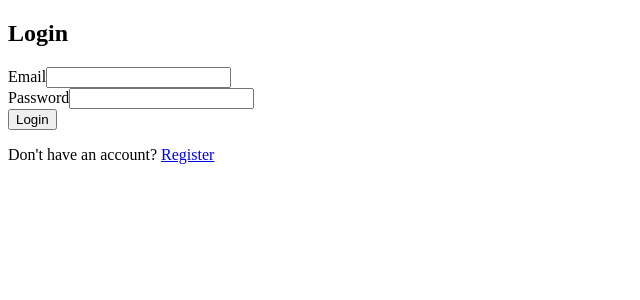
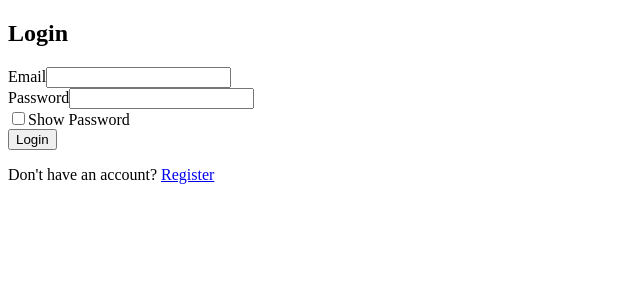
Before and after one commit to Shubham-567/Vehicle-Rental, a React (Vite) app in the folder Frontend/: page /login in a window 1280 px wide. Shown: the top 300 px of the page, without its empty margins (0-640 px from the left). Built offline with nearby package versions, Linux system fonts and the light colour scheme.

Commit message:
Added a showPassword feature to login compnent

```diff
--- a/Frontend/package.json
+++ b/Frontend/package.json
@@ -14,6 +14,7 @@
     "jwt-decode": "^4.0.0",
     "react": "^18.3.1",
     "react-dom": "^18.3.1",
+    "react-icons": "^5.4.0",
     "react-router-dom": "^7.1.5"
   },
   "devDependencies": {
--- a/Frontend/src/context/AuthContext.jsx
+++ b/Frontend/src/context/AuthContext.jsx
@@ -12,9 +12,9 @@ export const AuthProvider = ({ children }) => {
   const [loading, setLoading] = useState(true);
   const [error, setError] = useState(null);
 
-  // Check if there's a saved user session from localStorage
+  // Check if there's a saved user session from Session Storage
   useEffect(() => {
-    const storedToken = localStorage.getItem("authToken");
+    const storedToken = sessionStorage.getItem("authToken");
 
     if (storedToken) {
       try {
@@ -24,7 +24,7 @@ export const AuthProvider = ({ children }) => {
         if (decodedToken.exp * 1000 < Date.now()) {
           logout(); // Token expired
         } else {
-          const storedUser = JSON.parse(localStorage.getItem("user"));
+          const storedUser = JSON.parse(sessionStorage.getItem("user"));
           setUser(storedUser);
           setIsAuthenticated(true);
         }
@@ -54,11 +54,12 @@ export const AuthProvider = ({ children }) => {
       const { token, user } = response.data;
 
       // Store authentication details
-      localStorage.setItem("authToken", token);
-      localStorage.setItem("user", JSON.stringify(user));
+      sessionStorage.setItem("authToken", token);
+      sessionStorage.setItem("user", JSON.stringify(user));
 
       setUser(user);
       setIsAuthenticated(true);
+      console.log("Login success");
     } catch (err) {
       console.error("Login failed", err);
 
@@ -80,8 +81,8 @@ export const AuthProvider = ({ children }) => {
 
   // Handle user logout
   const logout = () => {
-    localStorage.removeItem("authToken");
-    localStorage.removeItem("user");
+    sessionStorage.removeItem("authToken");
+    sessionStorage.removeItem("user");
 
     setUser(null);
     setIsAuthenticated(false);
--- a/Frontend/src/pages/Login.jsx
+++ b/Frontend/src/pages/Login.jsx
@@ -7,8 +7,9 @@ const Login = () => {
   const navigate = useNavigate();
   const [email, setEmail] = useState("");
   const [password, setPassword] = useState("");
+  const [isPasswordVisible, setIsPasswordVisible] = useState(false);
 
-  // handle form submission
+  // handle form submission visible
   const handleSubmit = async (e) => {
     e.preventDefault(); // to prevent default behavior (page reload)
     await login(email, password);
@@ -42,11 +43,22 @@ const Login = () => {
           <div>
             <label>Password</label>
             <input
-              type='password'
+              type={isPasswordVisible ? "text" : "password"}
               value={password}
               onChange={(e) => setPassword(e.target.value)}
               required
             />
+
+            <div>
+              <input
+                type='checkbox'
+                id='show-password'
+                checked={isPasswordVisible}
+                onChange={() => setIsPasswordVisible(!isPasswordVisible)}
+              />
+
+              <label htmlFor='show-password'>Show Password</label>
+            </div>
           </div>
 
           <button type='submit' disabled={loading}>
```
Also changed, not shown: 1 other file (tests, documents, lock files or other folders).
